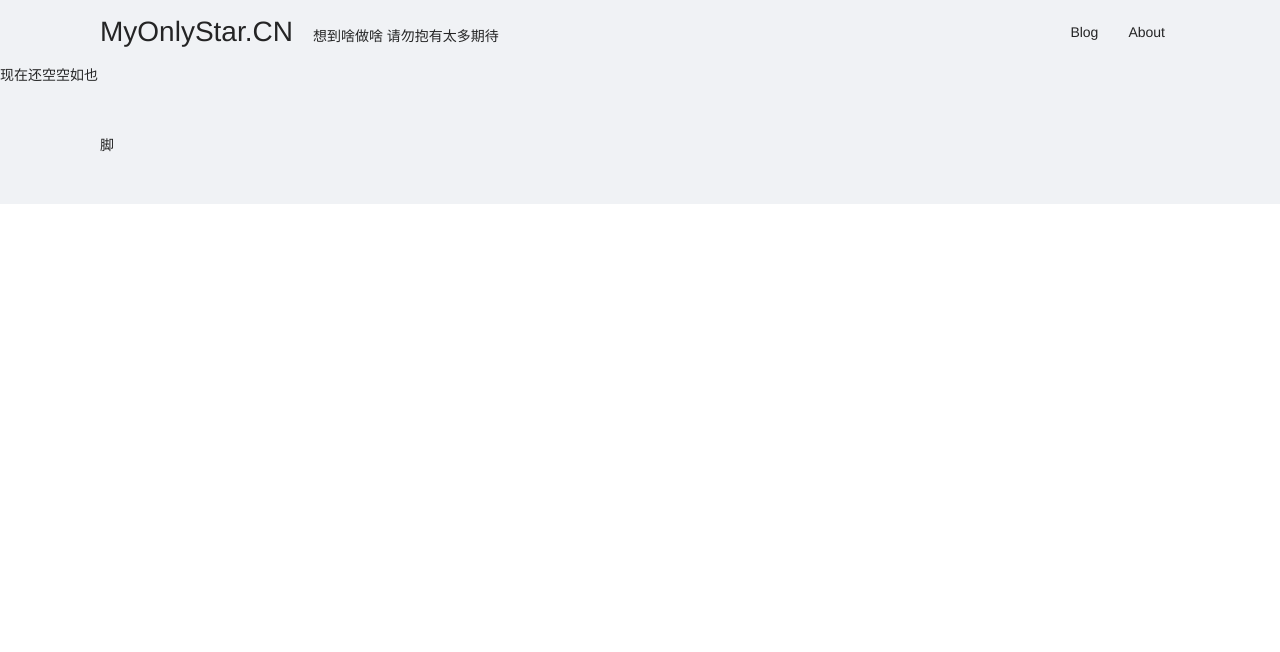
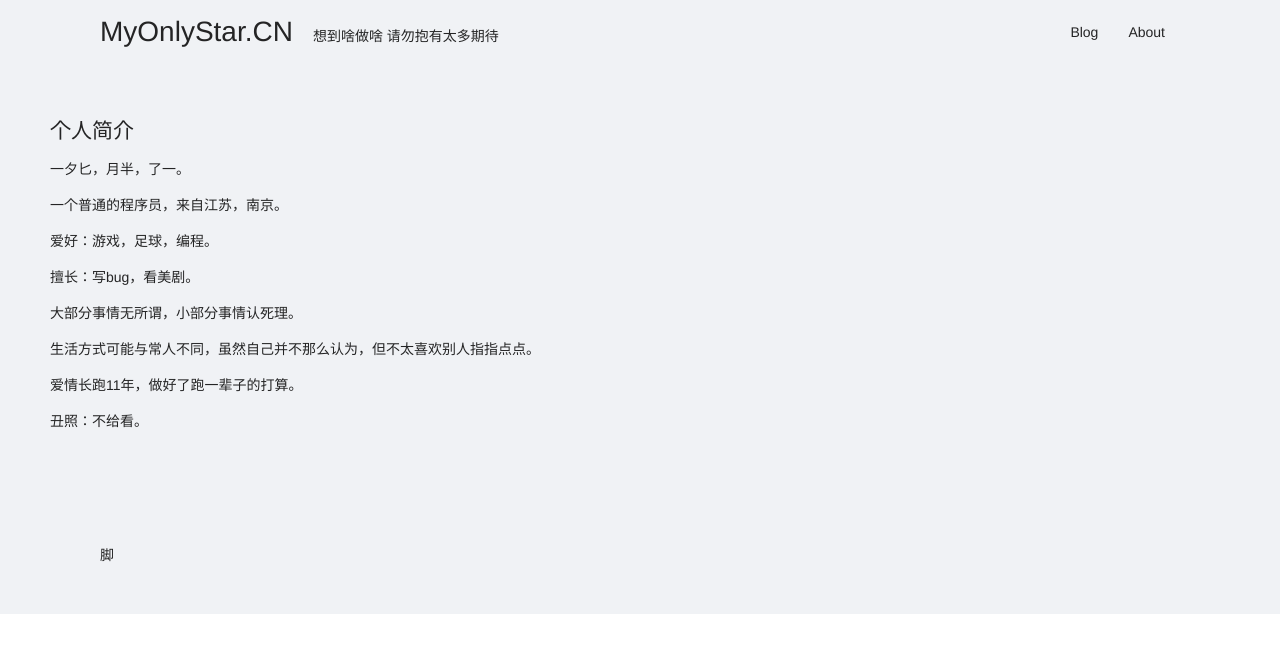
Before and after one commit to hcfw007/myonlystar.cn-frontend, a Vue app: page / in a window 1280 px wide. Shown: the top 652 px of the page. Built offline with nearby package versions, Linux system fonts and the light colour scheme.

Commit message:
feat: 🎸 add personal intro

```diff
--- a/src/views/Index.vue
+++ b/src/views/Index.vue
@@ -6,7 +6,19 @@
     <a-layout-content>
       <a-row>
         <a-col :span="24">
-          现在还空空如也
+          <h1>个人简介</h1>
+        </a-col>
+      </a-row>
+      <a-row>
+        <a-col :span="24">
+          <p>一夕匕，月半，了一。</p>
+          <p>一个普通的程序员，来自江苏，南京。</p>
+          <p>爱好：游戏，足球，编程。</p>
+          <p>擅长：写bug，看美剧。</p>
+          <p>大部分事情无所谓，小部分事情认死理。</p>
+          <p>生活方式可能与常人不同，虽然自己并不那么认为，但不太喜欢别人指指点点。</p>
+          <p>爱情长跑11年，做好了跑一辈子的打算。</p>
+          <p>丑照：不给看。</p>
         </a-col>
       </a-row>
     </a-layout-content>
@@ -38,4 +50,6 @@ header.ant-layout-header
 main.ant-layout-content
   background-color: var(--main-background)
   color: var(--main-color)
+  padding: 50px
+
 </style>
```
